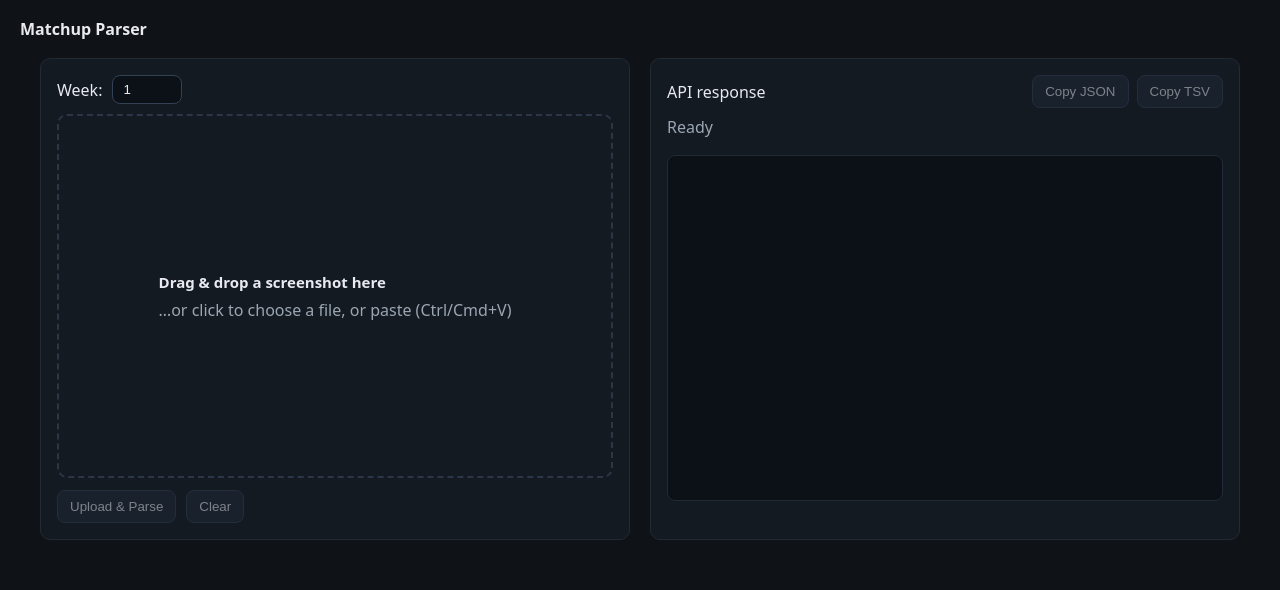
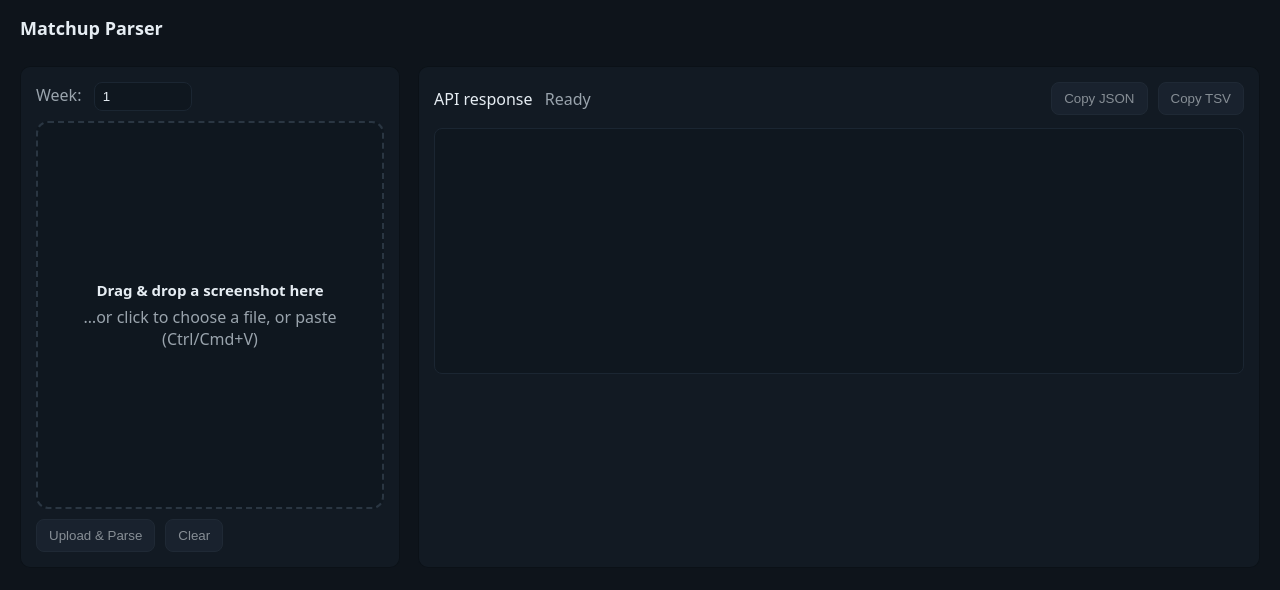
Before and after one commit to DI-main-ai/matchup-parser, a website: page public/index.html in a window 1280 px wide. Drawn offline with Linux system fonts and the light colour scheme.

Commit message:
Update index.html

```diff
--- a/public/index.html
+++ b/public/index.html
@@ -1,33 +1,66 @@
 <!doctype html>
 <html lang="en">
 <head>
-    <meta charset="utf-8"/>
-    <meta name="viewport" content="width=device-width,initial-scale=1"/>
+  <meta charset="utf-8" />
+  <meta name="viewport" content="width=device-width, initial-scale=1" />
   <title>Matchup Parser</title>
   <style>
-      body{margin:0;background:#0f1318;color:#e8eaf0;font:16px/1.4 system-ui,Segoe UI,Roboto,Helvetica,Arial}
-      header{padding:18px 20px;font-weight:700}
-      main{padding:0 20px 40px;max-width:1200px;margin:0 auto}
-      .row{display:grid;gap:20px;grid-template-columns:1fr 1fr}
-      .panel{background:#141a22;border:1px solid #222a35;border-radius:10px;padding:16px}
-      label.drop{border:2px dashed #2b3646;border-radius:10px;height:360px;display:flex;align-items:center;justify-content:center;cursor:pointer}
-      label.drop:hover{background:#11161e}
-      #output{background:#0c1117;border:1px solid #222a35;border-radius:8px;padding:12px;min-height:320px;overflow:auto}
-      button{background:#1f2937;color:#e8eaf0;border:1px solid #334155;border-radius:8px;padding:8px 12px;cursor:pointer}
-      button:disabled{opacity:.5;cursor:not-allowed}
-      input[type=number],input[type=text]{background:#0c1117;color:#e8eaf0;border:1px solid #334155;border-radius:8px;padding:6px 10px}
-      .muted{color:#9aa6b2}
+    :root {
+      --bg: #0e141b;
+      --panel: #121a23;
+      --text: #e6edf3;
+      --muted: #9aa4ad;
+      --accent: #1f6feb;
+      --dash: #2a3642;
+    }
+    html, body { height: 100%; }
+    body {
+      margin: 0;
+      background: var(--bg);
+      color: var(--text);
+      font-family: ui-sans-serif, system-ui, -apple-system, Segoe UI, Roboto, Helvetica, Arial, "Apple Color Emoji","Segoe UI Emoji";
+    }
+    header { padding: 16px 20px; font-weight: 700; font-size: 18px; }
+    main { padding: 10px 20px 24px; }
+    .row { display: grid; grid-template-columns: 380px 1fr; gap: 18px; }
+    .panel {
+      background: var(--panel);
+      border-radius: 10px;
+      padding: 16px;
+      box-shadow: 0 0 0 1px #0b1117 inset;
+    }
+    .muted { color: var(--muted); }
+    .actions { display:flex; gap:10px; margin-top: 10px; }
+    button {
+      background:#1f2937; color:var(--text); border:1px solid #2b3644;
+      padding:8px 12px; border-radius:8px; cursor:pointer;
+    }
+    button:disabled { opacity:.55; cursor:not-allowed; }
+    .drop {
+      margin-top:10px; height: 360px; border:2px dashed var(--dash);
+      border-radius:12px; display:flex; align-items:center; justify-content:center;
+      text-align:center; padding: 12px; cursor:pointer; background:#0f171f;
+    }
+    .drop.dragover { border-color: var(--accent); box-shadow: 0 0 0 2px #1f6feb30 inset; }
+    .preview { max-width:100%; max-height:200px; border-radius:8px; display:block; }
+    pre {
+      background:#0f171f; border:1px solid #1b2632; border-radius:8px;
+      color:#c7d1db; padding:12px; white-space:pre-wrap; min-height:220px;
+    }
+    table { width:100%; border-collapse: collapse; }
+    td { padding: 6px 0; border-bottom: 1px solid #1b2632; }
+    td:nth-child(2), td:nth-child(5) { text-align:right; width: 90px; }
   </style>
 </head>
 <body>
   <header>Matchup Parser</header>
   <main>
     <div class="row">
+      <!-- LEFT -->
       <section class="panel">
-          <div style="display:flex;gap:10px;align-items:center;margin-bottom:10px">
-            <div>Week:</div>
-            <input type="number" id="weekInput" min="1" max="18" value="1" />
-          </div>
+        <label for="weekInput" class="muted">Week:</label>
+        <input id="weekInput" type="number" min="1" max="18" value="1"
+               style="margin-left:8px;width:80px;background:#0f171f;border:1px solid #1b2632;color:var(--text);border-radius:8px;padding:6px 8px" />
 
         <label id="drop" class="drop">
           <div>
@@ -37,29 +70,32 @@
           <input id="file" type="file" accept="image/*" hidden />
         </label>
 
-          <div style="display:flex;gap:10px;margin-top:12px">
+        <div class="actions">
           <button id="btnUpload" disabled>Upload & Parse</button>
-            <button id="btnClear"  disabled>Clear</button>
+          <button id="btnClear" disabled>Clear</button>
         </div>
 
         <div id="previewWrap" style="margin-top:12px; display:none">
-            <img id="preview" alt="preview" style="max-width:100%;border-radius:8px;border:1px solid #222a35"/>
+          <img id="preview" class="preview" alt="preview"/>
         </div>
       </section>
 
+      <!-- RIGHT -->
       <section class="panel">
         <div style="display:flex;justify-content:space-between;align-items:center;gap:10px">
-            <div>API response</div>
-            <div style="display:flex;gap:8px">
+          <div>API response <span id="status" class="muted" style="margin-left:8px">Ready</span></div>
+          <div class="actions" style="margin:0">
             <button id="btnCopyJson" disabled>Copy JSON</button>
-              <button id="btnCopyTSV"  disabled>Copy TSV</button>
+            <button id="btnCopyTSV" disabled>Copy TSV</button>
           </div>
         </div>
-          <div id="status" class="muted" style="margin:8px 0 12px">Ready</div>
+
         <pre id="output"></pre>
+        <div id="tableWrap" style="margin-top:12px"></div>
       </section>
     </div>
   </main>
-    <script src="/ui.js"></script>
+
+  <script src="/ui.js" defer></script>
 </body>
 </html>
```
Lines whose indentation alone changed are shown as unchanged.
